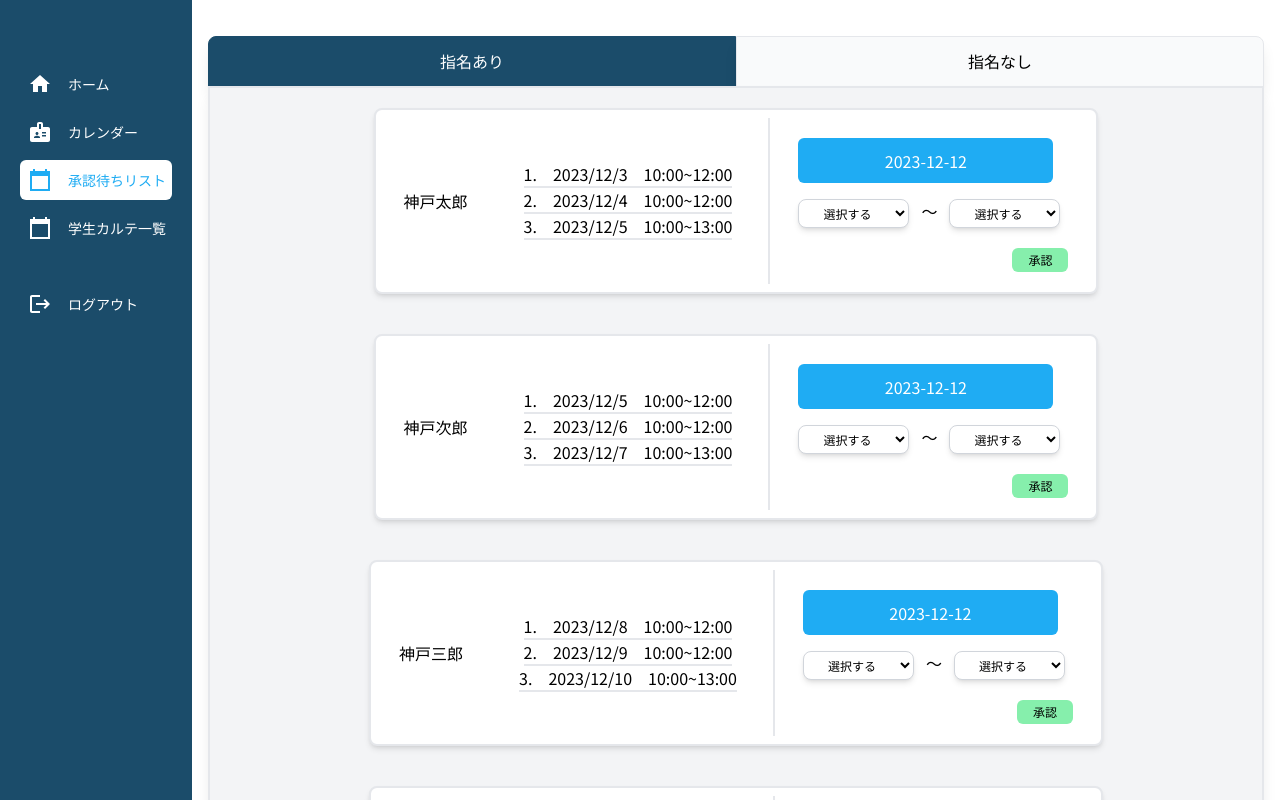
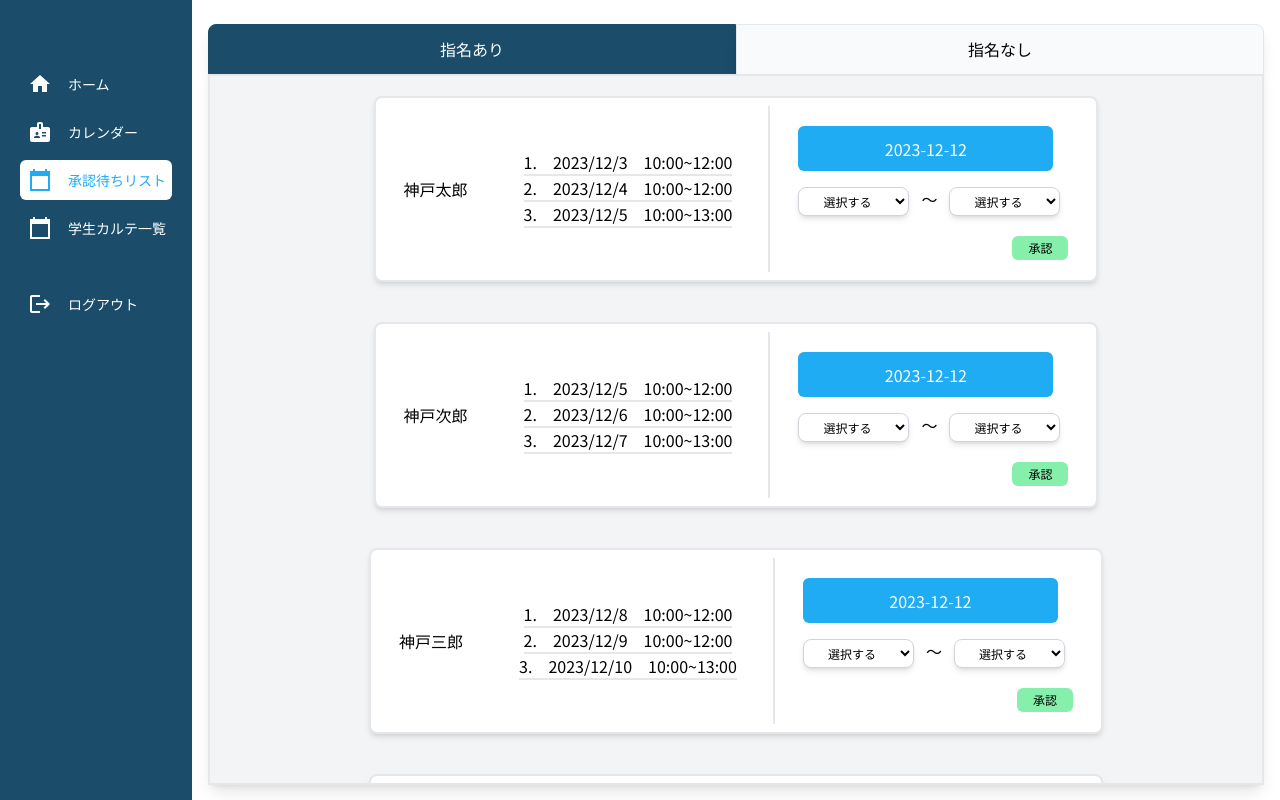
Before and after one commit to Aruche-code/kd-reserve, a Next.js app: page /staff/waitinglist in a window 1280 px wide. Built offline with nearby package versions, Linux system fonts and the light colour scheme.

Commit message:
waitinglist変更

```diff
--- a/app/(root)/staff/calendar/page.tsx
+++ b/app/(root)/staff/calendar/page.tsx
@@ -373,7 +373,7 @@ const Home = () => {
                 <>
                     <div className=" w-3/12 h-full">
                     </div>
-                    <div className=" w-3/12 h-full border-l-2 border-gray-300 fixed right-0">
+                    <div className=" w-3/12 h-full border-l-2 border-gray-300 fixed right-0 bg-white">
                         <CloseButton
                             setShowModal={setShowModal}
                             setNgModal={setNgModal}
@@ -390,7 +390,7 @@ const Home = () => {
                             予定一覧
                             </li>
                         </ul>
-                        <div className="mt-4 p-4">
+                        <div className="mt-4 p-4 bg-white">
                             {selectedTab === 'ng' &&
                                 <div className="fixed p-1 w-auto h-auto bg-white">
 
--- a/app/(root)/staff/waitinglist/page.tsx
+++ b/app/(root)/staff/waitinglist/page.tsx
@@ -181,7 +181,7 @@ const Waiting = () => {
 
 
     return (
-        <div className="flex flex-col items-center h-full mt-20 md:mt-5">
+        <div className="flex flex-col items-center h-kd-90-h mt-10 md:mt-2">
             <div className="w-full">
                 <div className="flex flex-row justify-center">
                     <button
--- a/tailwind.config.ts
+++ b/tailwind.config.ts
@@ -22,7 +22,11 @@ const config: Config = {
       },
       fontSize:{
         'xxs' : '.7rem',
-      }
+      },
+
+      height: {
+        "kd-90-h" : "98%",
+      },
     },
   },
   plugins: [
```
